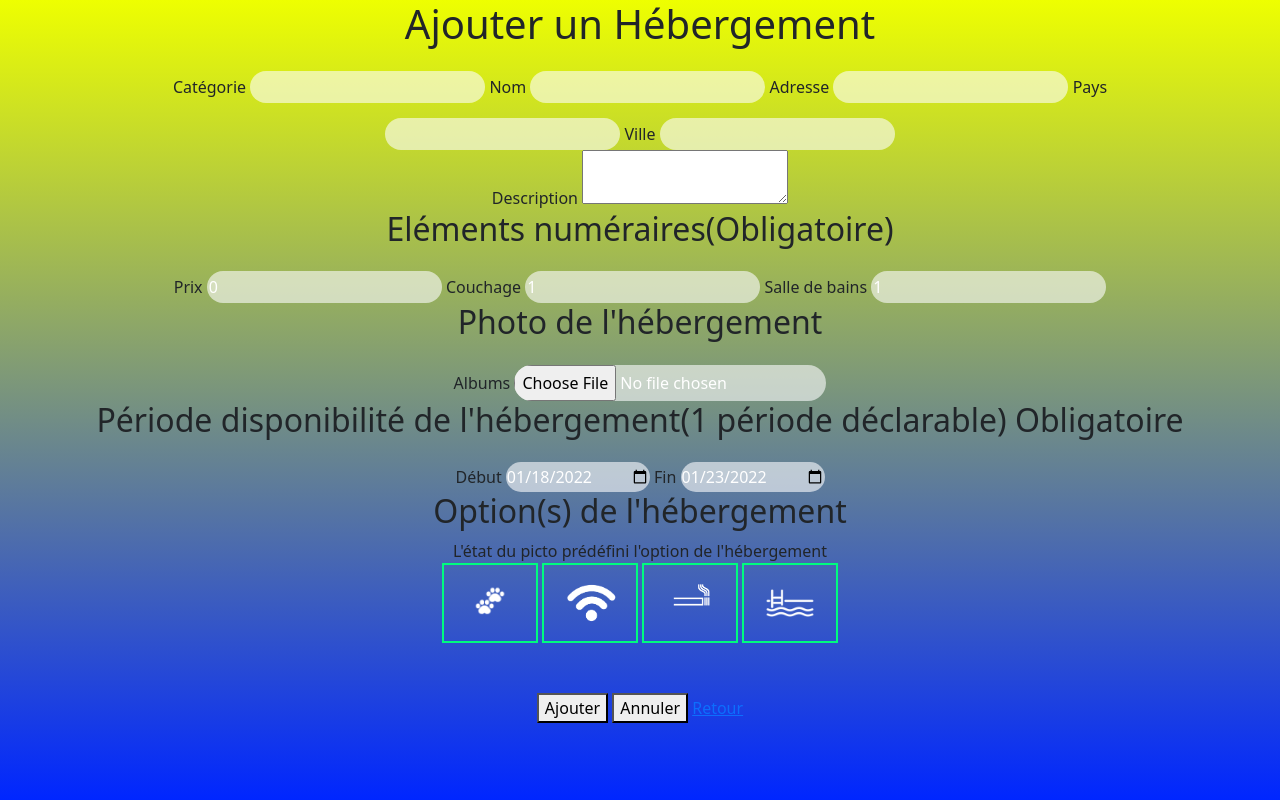
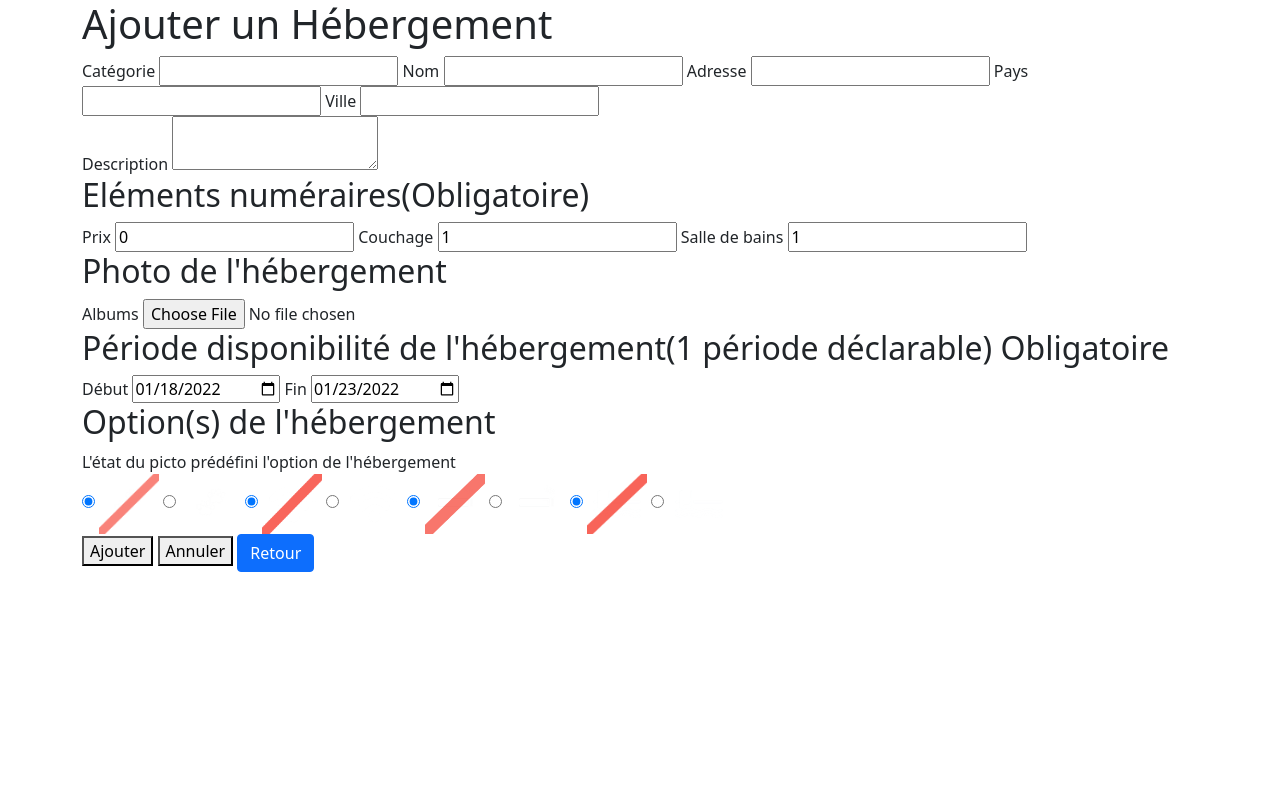
Before and after one commit to codeuronline/Aux2Alpes, a PHP site: page /dev/add.php in a window 1280 px wide. Run offline with PHP 8.4, Linux system fonts and the light colour scheme.

Commit message:
correction internal erreur

```diff
--- a/dev/add.php
+++ b/dev/add.php
@@ -1,4 +1,3 @@
-
 <?php
 
 session_start();
@@ -79,7 +78,7 @@ if ($_POST) {
         $form['gps'] = "";
 
         $sql3 =
-        'INSERT INTO hebergement
+            'INSERT INTO hebergement
         (nom,description,prix,adresse,gps,wifi,fumeur,piscine,animaux,categorie,couchage,sdb,ville,pays,photo1,photo2,photo3,photo4,photo5,id_periode)
         VALUES
         (:nom, :description, :prix, :adresse, :gps, :wifi, :fumeur,:piscine, :animaux, :categorie, :couchage, :sdb, :ville, :pays, :photo1, :photo2, :photo3, :photo4, :photo5, :id_periode)';
@@ -87,16 +86,14 @@ if ($_POST) {
         $query3 = $db->prepare($sql3);
         foreach ($form as $key => $value) {
             $query3->bindValue(":$key", $value);
-
         }
         $query3->execute();
 
 
         require_once 'close.php';
         $_SESSION['message'] = "Hébergement Ajouté";
-        header('Location index.php');
+        header('Location: index.php');
         exit;
-
     } else {
         $_SESSION['erreur'] = "le formulaire est incomplet";
     }
@@ -105,14 +102,12 @@ if ($_POST) {
 ?>
 <!DOCTYPE html>
 <html lang="fr">
-<link rel="stylesheet" href=".\radio.css">
 
 <head>
     <meta charset="UTF-8" />
     <meta name="viewport" content="width=device-width, initial-scale=1.0" />
     <link href="https://cdn.jsdelivr.net/npm/bootstrap@5.0.2/dist/css/bootstrap.min.css" rel="stylesheet"
         integrity="sha384-EVSTQN3/azprG1Anm3QDgpJLIm9Nao0Yz1ztcQTwFspd3yD65VohhpuuCOmLASjC" crossorigin="anonymous">
-        <link rel="stylesheet" href="..\gitebonbon.css">
     <link rel="stylesheet" href="radio.css">
     <title>Détails du Produit</title>
 </head>
@@ -191,30 +186,39 @@ if ($_POST) {
                         <h2>Option(s) de l'hébergement</h2>
                         L'état du picto prédéfini l'option de l'hébergement <br>
                         <input type="radio" name="chien" class="chien demoyes" id="chien-a" checked value="false">
-                        <label for="chien-a"><img src='../image/animauxpictorouge.png' width="60" alt='autorisation animaux' height="60" width="50"></label>
+                        <label for="chien-a"><img src='../image/animauxpictorouge.png' width="60"
+                                alt='autorisation animaux' height="60" width="50"></label>
                         <input type="radio" name="chien" class="chien demono" id="chien-b" value="true">
-                        <label for="chien-b"><img src="../image/animauxpicto.png" width="60" alt="interdiction animaux" height="60" width="50"></label>
+                        <label for="chien-b"><img src="../image/animauxpicto.png" width="60" alt="interdiction animaux"
+                                height="60" width="50"></label>
 
                         <input type="radio" name="wifi" class="wifi demoyes" id="wifi-a" checked value="false">
-                        <label for="wifi-a"><img src='../image/wifipictorouge.png' width="60" alt='wifi autorisation' height="60" width="50"></label>
+                        <label for="wifi-a"><img src='../image/wifipictorouge.png' width="60" alt='wifi autorisation'
+                                height="60" width="50"></label>
                         <input type="radio" name="wifi" class="wifi demono" id="wifi-b" value="true">
-                        <label for="wifi-b"><img src="../image/wifipicto.png" width="60" alt="wifi refuser" height="60" width="50"></label>
+                        <label for="wifi-b"><img src="../image/wifipicto.png" width="60" alt="wifi refuser" height="60"
+                                width="50"></label>
 
                         <input type="radio" name="fumeur" class="fumeur demoyes" id="fumeur-a" checked value="false">
-                        <label for="fumeur-a"><img src='../image/fumeurpictorouge.png' width="60" alt='fumer interdiction'height="60" width="50"></label>
+                        <label for="fumeur-a"><img src='../image/fumeurpictorouge.png' width="60"
+                                alt='fumer interdiction' height="60" width="50"></label>
                         <input type="radio" name="fumeur" class="fumeur demono" id="fumeur-b" value="true">
-                        <label for="fumeur-b"><img src="../image/fumeurpicto.png" width="60" alt="fumer autorisation"height="60" width="50"></label>
+                        <label for="fumeur-b"><img src="../image/fumeurpicto.png" width="60" alt="fumer autorisation"
+                                height="60" width="50"></label>
 
                         <input type="radio" name="piscine" class="piscine demoyes" id="piscine-a" checked value="false">
-                        <label for="piscine-a"><img src='../image/piscinepictorouge.png' width="60" alt='piscine interdiction'height="60" width="50"></label>
+                        <label for="piscine-a"><img src='../image/piscinepictorouge.png' width="60"
+                                alt='piscine interdiction' height="60" width="50"></label>
                         <input type="radio" name="piscine" class="piscine demono" id="piscine-b" value="true"
                             class=form>
-                        <label for="piscine-b"><img src="../image/piscinepicto.png" width="60" alt="piscine autorisation"height="60" width="50"></label>
+                        <label for="piscine-b"><img src="../image/piscinepicto.png" width="60"
+                                alt="piscine autorisation" height="60" width="50"></label>
                     </div>
 
                     <button class="btn-btn-primary">Ajouter</button>
                     <button class="btn-btn-primary" type="reset">Annuler</button>
-                    <a href='index.php' class='btn-btn-primary'>Retour<a>
+                    <a href='index.php' class='btn btn-primary'> Retour<a>
+
                 </form>
 
             </section>
--- a/dev/details.php
+++ b/dev/details.php
@@ -18,7 +18,6 @@ if (isset($_GET['id_hebergement']) && !empty($_GET['id_hebergement'])) {
 
 
     //traite les elmements de la table jours
-    var_dump($hebergement);
     //on verifie si le hebergement existe
     if (!$hebergement) {
         $_SESSION['erreur'] = "Cet ID n'existe pas";
@@ -66,7 +65,7 @@ if (isset($_GET['id_hebergement']) && !empty($_GET['id_hebergement'])) {
 
                 <p>Photo 1:
                     <input type="hidden" id="id_periode" name="id_periode" value=<?= $periode['id_periode'] ?>>
-                    <?= (isset($hebergement['photo1']) && !(empty($hebergement['photo1']))) ? "<img src='" . $hebergement['photo1'] . "' width='200'>" : "<img src='../image/photovide.png' width='50'"; ?>
+                    <?= (isset($hebergement['photo1']) && !(empty($hebergement['photo1']))) ? "<img src='" . $hebergement['photo1'] . "' width='200'>" : "<img src='../image/vide.png' width='50'"; ?>
                 </p>
                 <p>Debut: <?= $periode['debut'] ?></p>
                 <p>Fin: <?= $periode['fin'] ?></p>
--- a/dev/edit.php
+++ b/dev/edit.php
@@ -40,7 +40,6 @@ if (isset($_GET['id_hebergement']) && !empty($_GET['id_hebergement'])) {
     <meta name="viewport" content="width=device-width, initial-scale=1.0">
     <link href="https://cdn.jsdelivr.net/npm/bootstrap@5.0.2/dist/css/bootstrap.min.css" rel="stylesheet"
         integrity="sha384-EVSTQN3/azprG1Anm3QDgpJLIm9Nao0Yz1ztcQTwFspd3yD65VohhpuuCOmLASjC" crossorigin="anonymous">
-    <link rel="stylesheet" href="../gitebonbon.css">
     <link rel="stylesheet" href="radio.css">
     <title>Détails de l'hébergement</title>
 </head>
--- a/dev/index.php
+++ b/dev/index.php
@@ -9,7 +9,7 @@ require_once('close.php');
 require_once('hebergement.class.php');
 ?>
 <!DOCTYPE html>
-<html lang="en">
+<html lang="fr">
 
 <head>
     <meta charset="UTF-8">
--- a/dev/radio.css
+++ /dev/null
@@ -1,78 +0,0 @@
-
-input[type="radio"].wifi {
-    display: none;
-  }
-  input[type="radio"].wifi + label {
-    display:inline-block;
-    border: 2px solid rgb(0, 252, 126);
-    padding: 0.5rem 1rem;
-    min-width:50px;
-    text-align:center;
-  }
-  input[type="radio"].wifi:checked + label {
-    display: none;
-  }
-
-
-  input[type="radio"].fumeur {
-    display: none;
-  }
-  input[type="radio"].fumeur + label {
-    display:inline-block;
-    border: 2px solid rgb(0, 252, 126);
-    padding: 0.5rem 1rem;
-    min-width:50px;
-    text-align:center;
-  }
-  input[type="radio"].fumeur:checked + label {
-    display: none;
-  }
-
-
-  input[type="radio"].chien {
-    display: none;
-  }
-  input[type="radio"].chien + label {
-    display:inline-block;
-    border: 2px solid rgb(0, 252, 126);
-    padding: 0.5rem 1rem;
-    min-width:50px;
-    text-align:center;
-  }
-  input[type="radio"].chien:checked + label {
-    display: none;
-  }
-
-
-
-  input[type="radio"].piscine {
-    display: none;
-  }
-  input[type="radio"].piscine + label {
-    display:inline-block;
-    border: 2px solid rgb(0, 252, 126);
-    padding: 0.5rem 1rem;
-    min-width:50px;
-    text-align:center;
-  }
-  input[type="radio"].piscine:checked + label {
-    display: none;
-  }
-
-  body {
-    background-image: linear-gradient(rgb(238, 255, 0), rgb(0, 38, 255));
-    background-repeat: no-repeat;
-    background-size: cover;
-    height: 100vh;;
-    justify-content: center;
-    display: flex;
-    text-decoration: white;
-  }
-
-
-
-  /*----------------page ajout d'hebegeent ----------*/
-
-  .btn-btn-primary {
-    margin-top: 50px;
-  }
--- a/dev/update.php
+++ b/dev/update.php
@@ -77,7 +77,7 @@ if ($_POST) {
 
 
         $_SESSION['message'] = "Produit Modifié";
-        header('Location index.php');
+        header('Location: index.php');
         exit;
 
         require_once 'close.php';
```
Also changed, not shown: dev/delete.php (+2 -6 lines).
